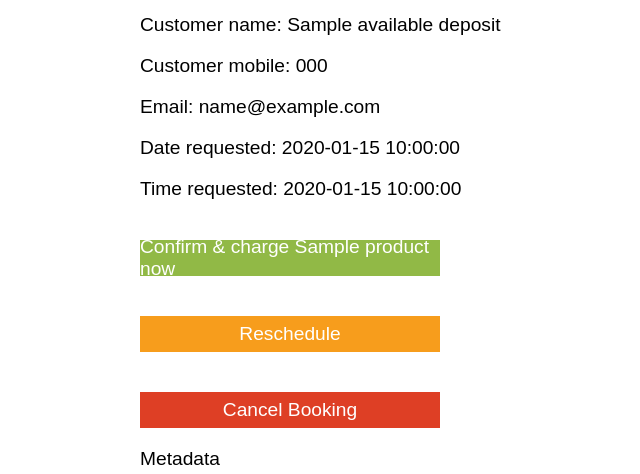
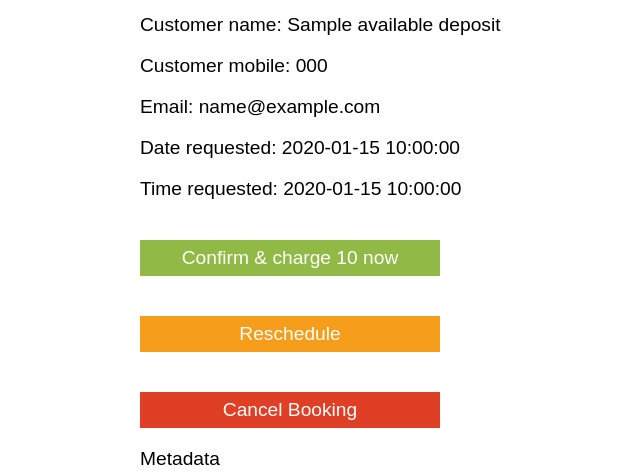
Before and after one commit to KarmaComputing/collect-deposit-online, a Flask app: template app/templates/admin/deposits.html in a window 1280 px wide. Shown: the part 571-1045 px from the top of the page, without its empty margins (100-740 px from the left). Run offline with Flask 2, Linux system fonts and the light colour scheme; the template is opened without the code that fills it: most values are stand-ins (such as "Sample title", 1, 10 or a date in 2020); parts of the project's set-up code (start-up, migrations or seed data) failed here and were passed over.

Commit message:
Button to charge deposit dynamically changes depending on deposit amount

```diff
--- a/app/app.py
+++ b/app/app.py
@@ -97,16 +97,20 @@ def deposit():
 def create_checkout_session():
     stripe.api_key = STRIPE_API_KEY
 
-    product_id = request.args.get("product")
+
     requested_product = request.form.get("product")
     requested_time = request.form.get("time")
     requested_date = request.form.get("date")
     customer_email = request.form.get("email", None)
     customer_name = request.form.get("name", None)
     customer_mobile = request.form.get("mobile", None)
+    product = get_product(requested_product)
+    deposit_amount = product["deposit_amount"]
+    product_id = product["product_id"]
 
     metadata = {
         "product_id": product_id,
+        "deposit_amount" : deposit_amount,
         "requested_product": requested_product,
         "requested_date": requested_date,
         "requested_time": requested_time,
@@ -239,7 +243,7 @@ def cancelled_bookings():
 def charge_deposit():
     """Charge the request to pay a deposit."""
 
-    product_id = request.args.get("product_id")
+    product_id = request.args.get("requested_product")
     product = get_product(product_id)
     deposit = product["deposit_amount"]
 
--- a/app/templates/admin/deposits.html
+++ b/app/templates/admin/deposits.html
@@ -37,7 +37,7 @@ There are no new deposit requests. See <a href="{{ url_for('collected_deposits')
 
 
   <span id="charge-deposit-message"></span>
-  <a href="{{ url_for('charge_deposit', payment_method_id=available_deposit['payment_method'], stripe_customer_id=available_deposit['stripe_customer_id'], timestamp=available_deposit['timestamp']) }}" id="charge-deposit" class="btn btn-primary">Confirm &amp; charge {{product[deposit_amount]}} now</a>
+  <a href="{{ url_for('charge_deposit', payment_method_id=available_deposit['payment_method'], stripe_customer_id=available_deposit['stripe_customer_id'], timestamp=available_deposit['timestamp']) }}" id="charge-deposit" class="btn btn-primary">Confirm &amp; charge {{available_deposit["deposit_amount"]}} now</a>
 
   {{ reschedule_booking_btn(timestamp=available_deposit['timestamp']) }}
 
@@ -54,6 +54,7 @@ There are no new deposit requests. See <a href="{{ url_for('collected_deposits')
 {% endfor %}
 
   <script>
+
   chargeBtn = document.getElementById("charge-deposit");
   chargeBtn.addEventListener("click", function(e) {
     e.target.style.display = "none";
```
